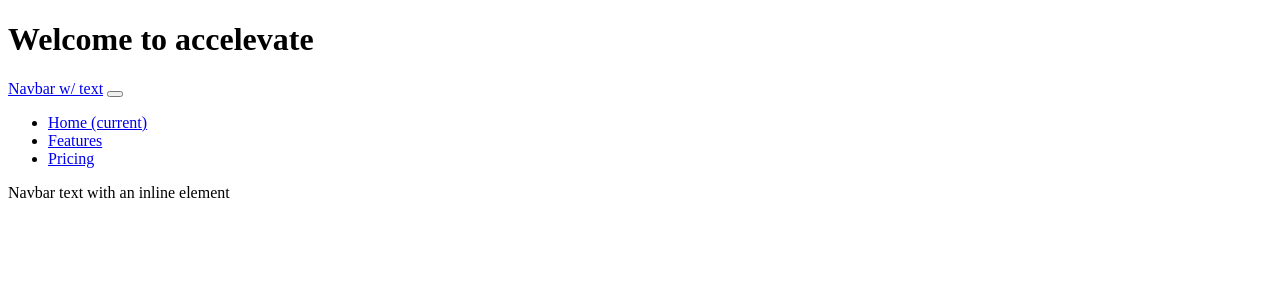
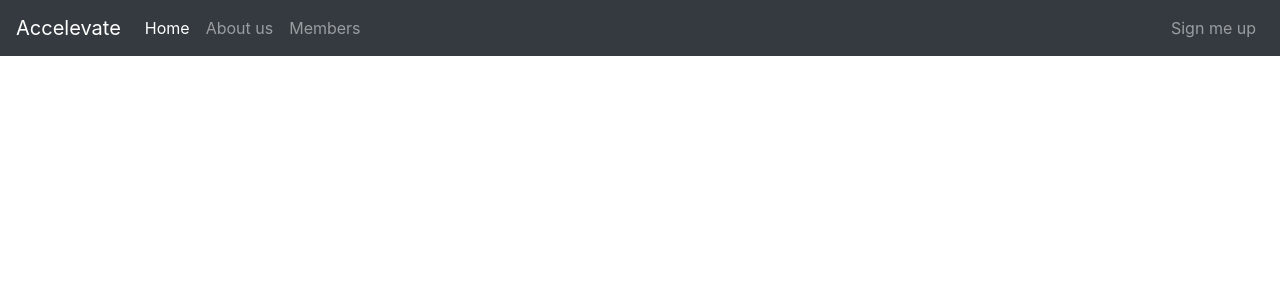
Before and after one commit to dennismuturia/Accelevate, a Django app: page / in a window 1280 px wide. Shown: the top 300 px of the page. Run offline with Django 3.2, Linux system fonts and the light colour scheme; some libraries are stand-ins or nearby versions.

Commit message:
Inserted the navigation bar. Was having difficulties in making tabs appear on the right. But i did it.

```diff
--- a/index/templates/homepage.html
+++ b/index/templates/homepage.html
@@ -1,15 +1,21 @@
+{% load bootstrap4 %}
 <!DOCTYPE html>
 <html lang="en">
 <head>
     <meta charset="UTF-8">
     <title>Accelevate</title>
+    {% block styles %}
+        {% bootstrap_css %}
+        {% load static %}
+        <link rel="stylesheet", href="{% static 'css/styles.css' %}">
+    {% endblock %}
 
 </head>
 <body>
-<h1>Welcome to accelevate</h1>
-<nav class="navbar navbar-expand-lg navbar-light bg-light">
-  <a class="navbar-brand" href="#">Navbar w/ text</a>
-  <button class="navbar-toggler" type="button" data-toggle="collapse" data-target="#navbarText" aria-controls="navbarText" aria-expanded="false" aria-label="Toggle navigation">
+<!--Navigation Bar-->
+<nav class="navbar navbar-expand-lg navbar-dark bg-dark">
+  <a class="navbar-brand" href="#">Accelevate</a>
+  <button class="navbar-toggler" type="button" data-toggle="collapse" data-target="#navbarTogglerDemo01" aria-controls="navbarTogglerDemo01" aria-expanded="false" aria-label="Toggle navigation">
     <span class="navbar-toggler-icon"></span>
   </button>
   <div class="collapse navbar-collapse" id="navbarText">
@@ -18,17 +24,27 @@
         <a class="nav-link" href="#">Home <span class="sr-only">(current)</span></a>
       </li>
       <li class="nav-item">
-        <a class="nav-link" href="#">Features</a>
+        <a class="nav-link" href="#">About us</a>
       </li>
       <li class="nav-item">
-        <a class="nav-link" href="#">Pricing</a>
+        <a class="nav-link" href="#">Members</a>
       </li>
+
     </ul>
-    <span class="navbar-text">
-      Navbar text with an inline element
-    </span>
+      <ul class="navbar-nav ml-auto">
+          <li class="nav-item">
+            <a class="nav-link" href="#">Sign me up</a>
+          </li>
+      </ul>
   </div>
 </nav>
+<!--End Navigation bar-->
+<!--Main Body-->
 
+<!--Scripts Area-->
+{% block scripts %}
+    <script src="https://ajax.googleapis.com/ajax/libs/jquery/3.2.1/jquery.min.js"></script>
+    {% bootstrap_javascript %}
+{% endblock %}
 </body>
 </html>
```
Also changed, not shown: Accelevate/settings.py (+7 -1 lines).
